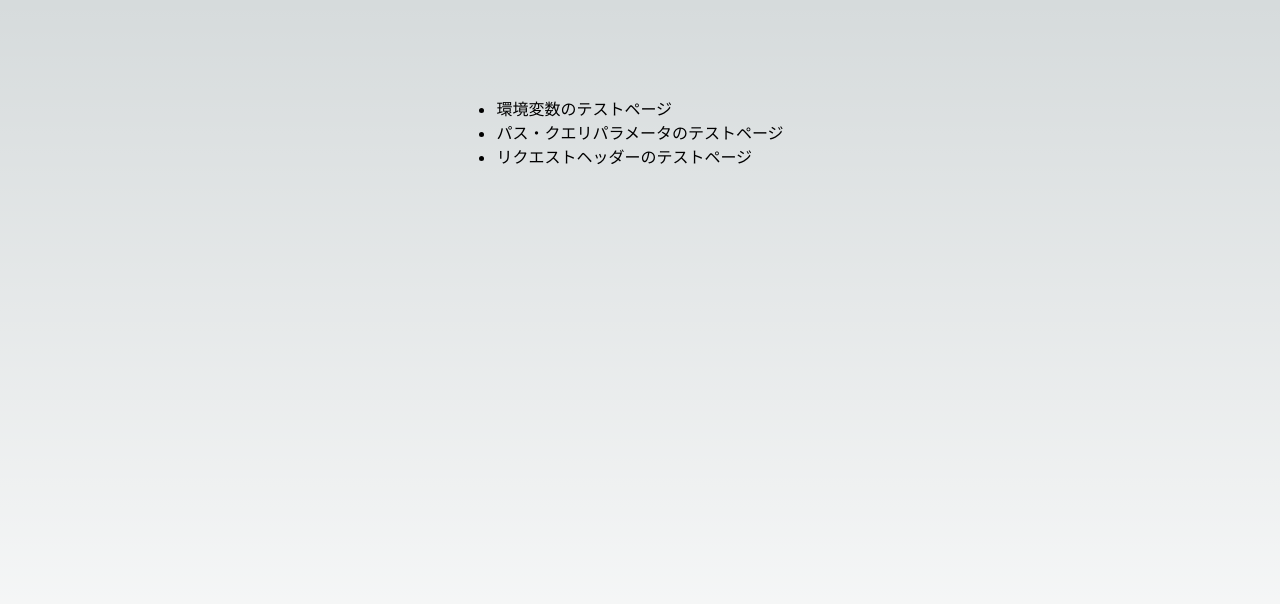
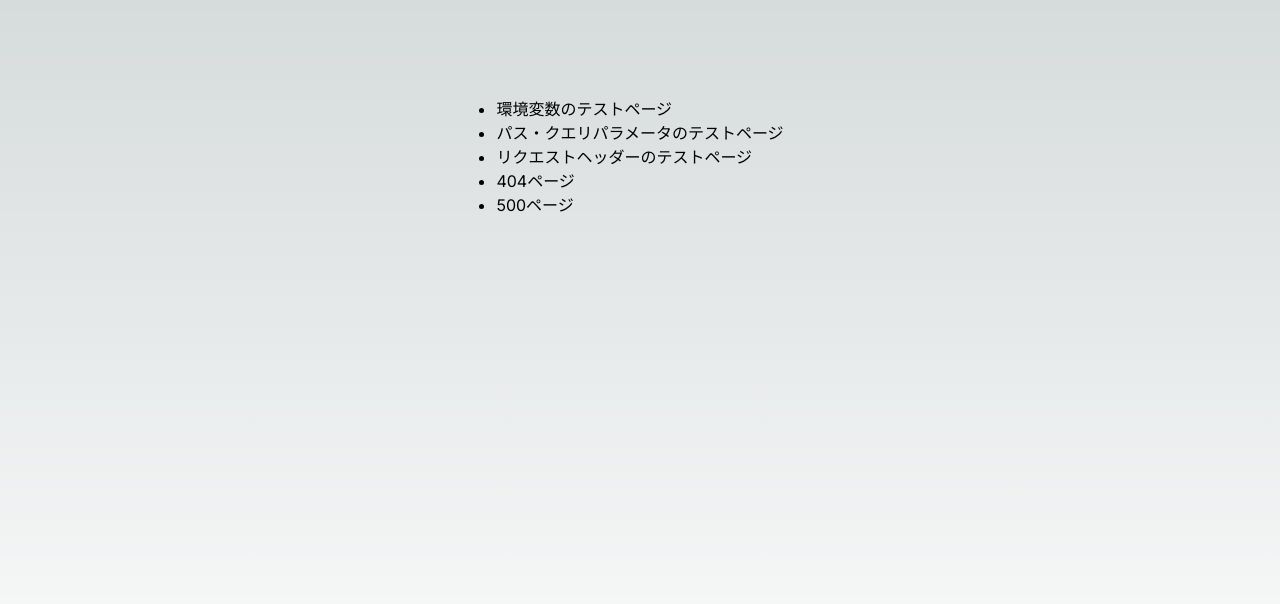
Before and after one commit to k22o/next-app-sample, a Next.js app: page / in a window 1280 px wide. Shown: the top 604 px of the page. Built offline with nearby package versions, Linux system fonts and the light colour scheme.

Commit message:
:sparkles: error-page

```diff
--- a/src/app/page.tsx
+++ b/src/app/page.tsx
@@ -1,6 +1,7 @@
 import Image from "next/image";
 import styles from "./page.module.css";
 import Link from "next/link";
+
 
 export default function Home() {
   return (
@@ -10,6 +11,8 @@ export default function Home() {
           <li><Link href="/envTestPage">環境変数のテストページ</Link></li>
           <li><Link href="/paramsTestPage/123?query=abc">パス・クエリパラメータのテストページ</Link></li>
           <li><Link href="/headerTestPage">リクエストヘッダーのテストページ</Link></li>
+          <li><Link href="/dummy">404ページ</Link></li>
+          <li><Link href="/paramsTestPage/1234?query=abc">500ページ</Link></li>
         </ul>
       </nav>
     </main>
--- a/src/app/paramsTestPage/[id]/page.tsx
+++ b/src/app/paramsTestPage/[id]/page.tsx
@@ -15,6 +15,11 @@ export default function Page({
   params: {id: string}
   searchParams: {query: string}
 }) {
+
+  if(params.id.length != 3) {
+    throw new Error("idが不適切です。");
+  }
+
   return (
     <main className={styles.main}>
       <h1>params</h1>
```
Also changed, not shown: src/app/error.tsx (added, +15 -0 lines), 1 other file (tests, documents, lock files or other folders).
